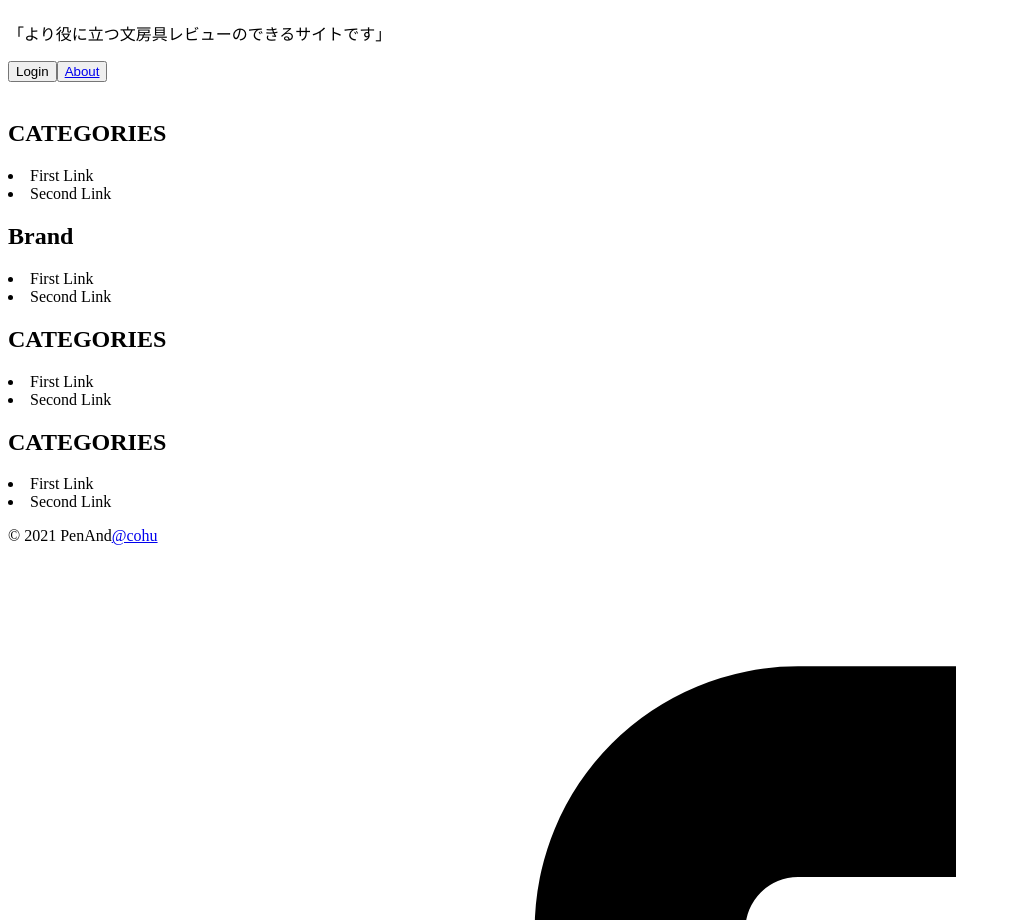
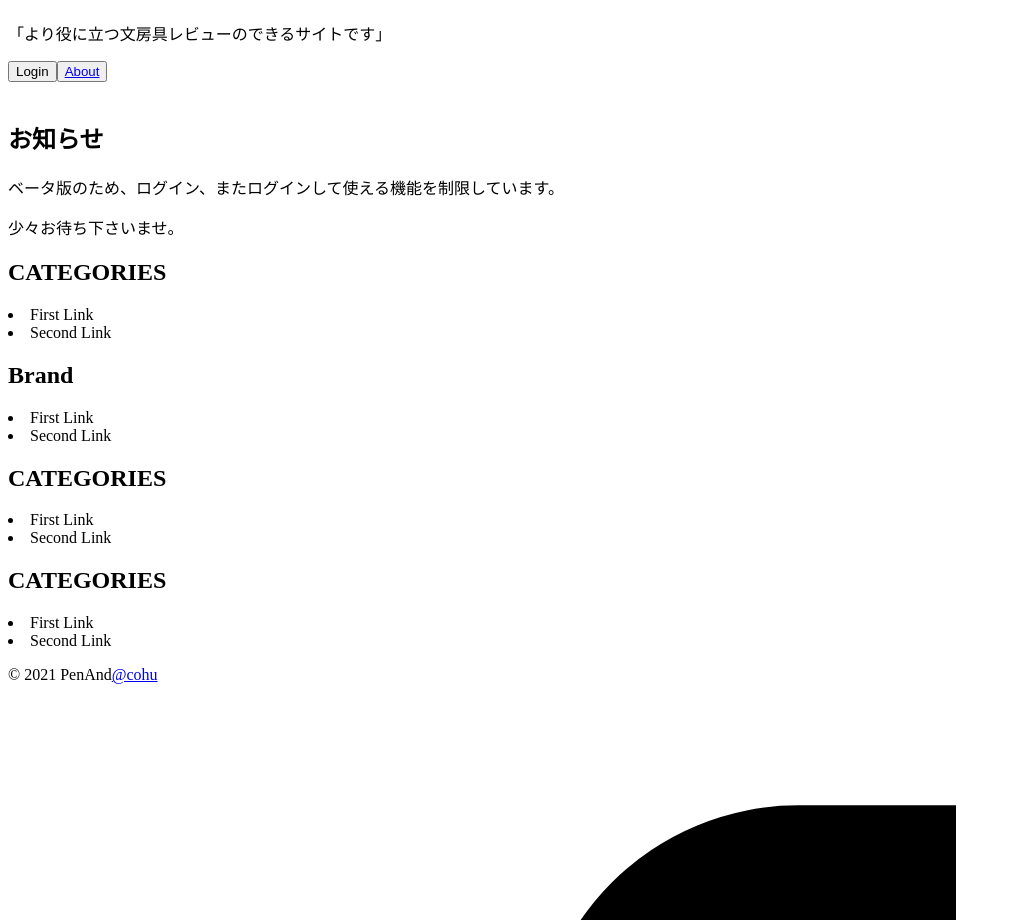
Before and after one commit to cota-eng/penand-by-next, a Next.js app: page / in a window 1280 px wide. Shown: the part 2180-3100 px from the top of the page, without its empty margins (0-1011 px from the left). Built offline with nearby package versions, Linux system fonts and the light colour scheme; no server answers.

Commit message:
add news componetn

```diff
--- a/pages/index.tsx
+++ b/pages/index.tsx
@@ -15,12 +15,14 @@ import { NextPage } from "next";
 import { useCurrentUser } from "../hooks/useCurrentUser";
 import Image from "next/image";
 import Hero from "../components/Hero";
+import News from "../components/News";
 const Home: NextPage = () => {
   const { isAuthChecking, currentUser } = useCurrentUser();
   return (
     <>
       <Layout title="home">
         <Hero />
+        <News />
       </Layout>
     </>
   );
```
